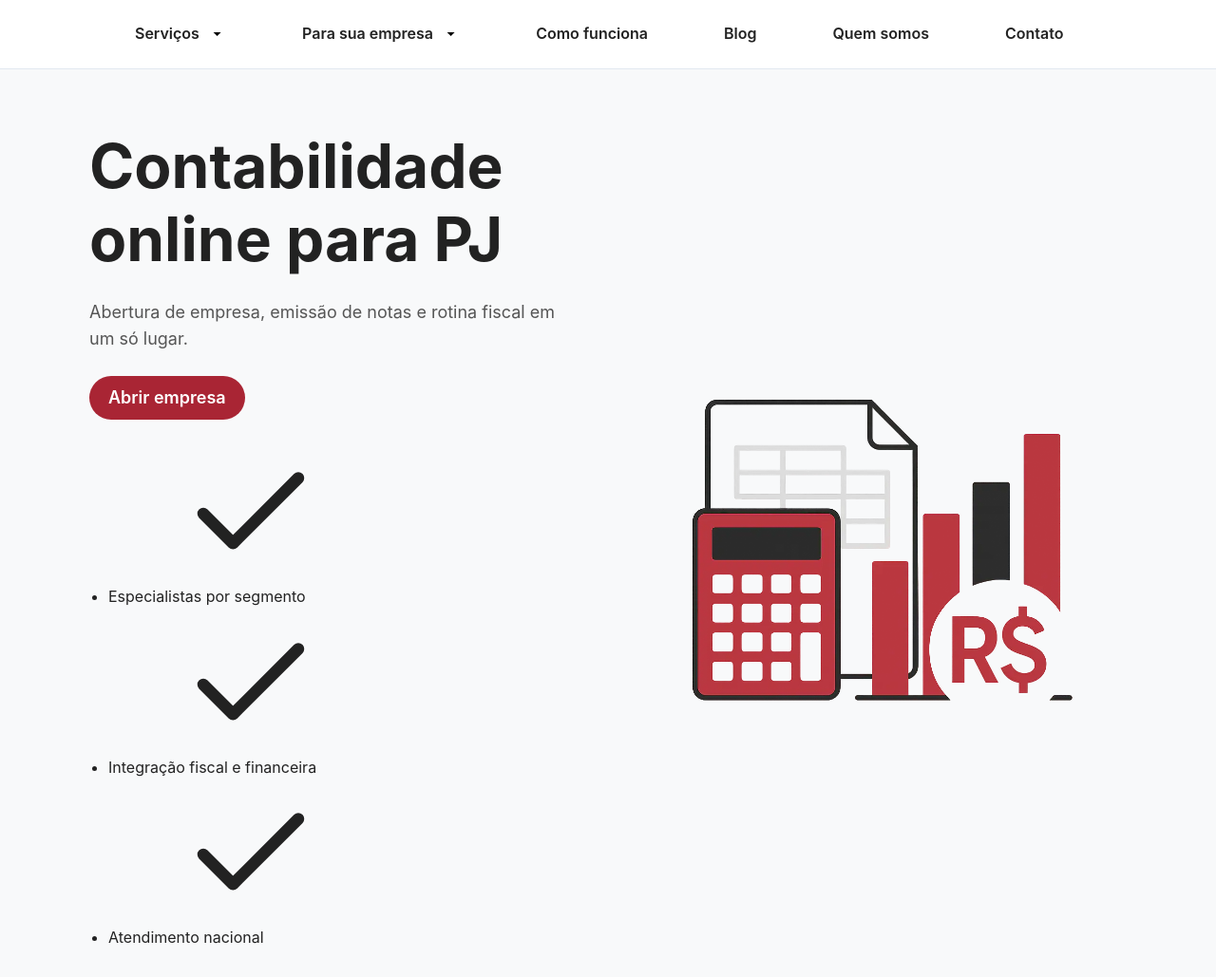
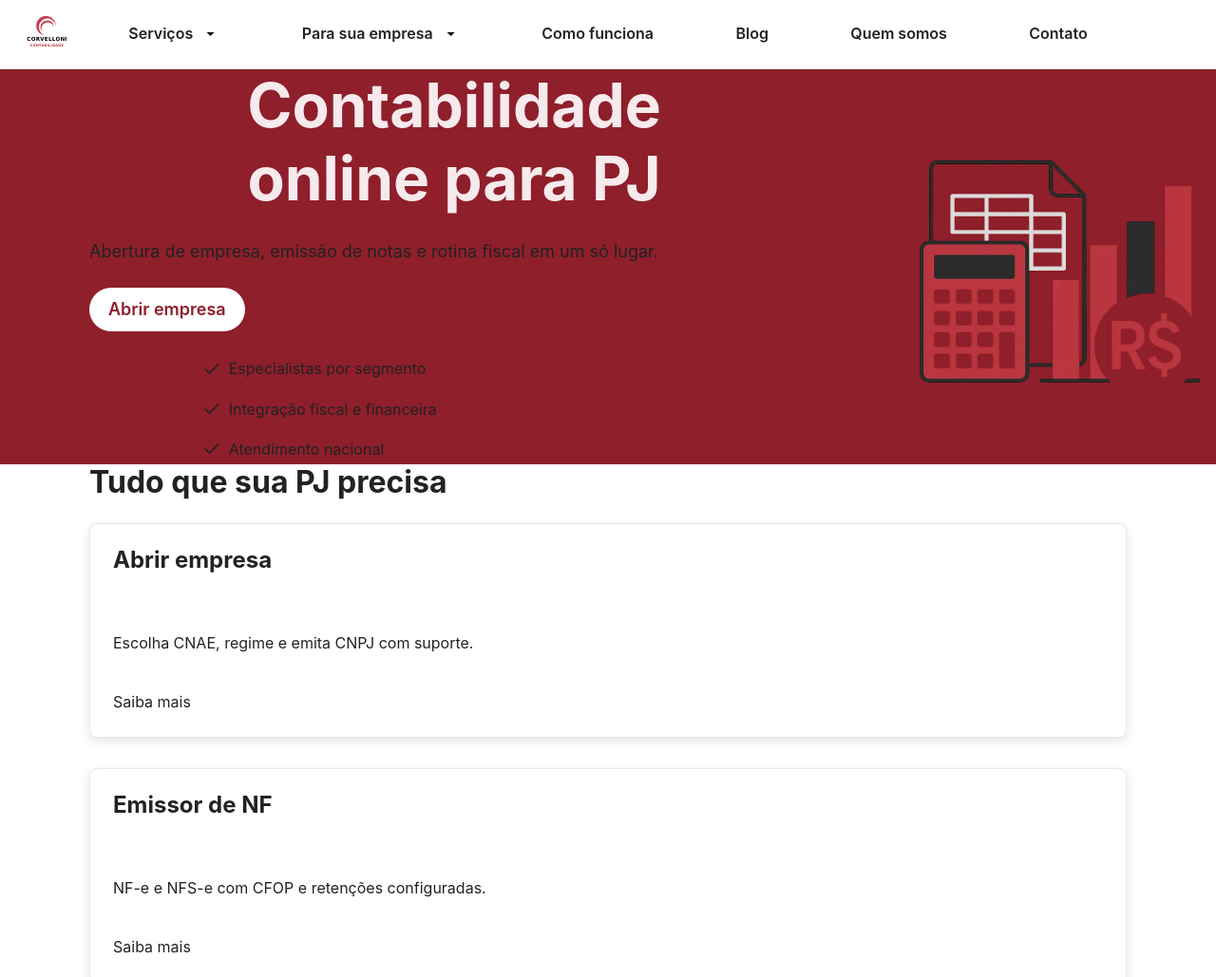
Before and after one commit to vittoroliveira-dev/corvelloni-contabilidade, a website built with Vite: page index.html in a window 1280 px wide. Shown: the top 1029 px of the page at 95% size. Built offline with nearby package versions, Linux system fonts and the light colour scheme.

Commit message:
Add files via upload

```diff
--- a/assets/css/components/_c-brand.css
+++ b/assets/css/components/_c-brand.css
@@ -1,9 +1,10 @@
-/* components/_c-brand.css */
-.c-brand {
+/* assets/css/components/_c-brand.css */
+@layer components {
+  .c-brand{
     display: inline-flex;
     flex: 0 0 auto;
     align-items: center;
-    gap: var(--space-sm);
+    gap: var(--space-sm, 12px);
     min-block-size: max(44px, var(--header-height-sm, 44px));
     color: var(--color-text);
     text-decoration: none;
@@ -11,47 +12,50 @@
     transition: opacity .2s ease, color .2s ease;
   }
 
-.c-brand:hover {
-    opacity: .88
+  .c-brand:hover,
+  .c-brand:focus-visible{ text-decoration: none; }
+
+  /* logo (IMG ou SVG externo) */
+  .c-brand__logo{
+    display: block;
+    inline-size: clamp(48px, 8vw, 96px);
+    block-size: auto;
+    max-block-size: var(--header-height, 72px);
+    height: auto;
   }
 
-/* logo (SVG ou IMG) */
-.c-brand__logo {
-    display: block;
-    inline-size: auto;
-    max-block-size: clamp(48px, 8vw, var(--header-height, 72px));
-}
+  /* remove qualquer pseudo antigo */
+  .c-brand::after{ content: none; }
 
-/* opcional: maior só no desktop */
+  /* desktop pode crescer um pouco */
   @media (min-width:48em){
-    .c-brand__logo {
-        max-block-size: clamp(56px, 7vw, var(--header-height, 72px));
+    .c-brand__logo{
+      inline-size: clamp(56px, 7vw, 112px);
+      max-block-size: var(--header-height, 72px);
     }
   }
 
-/* opcional: logo menor no rodapé */
-.c-footer .c-brand__logo {
+  /* rodapé: versão menor */
+  .c-footer .c-brand__logo{
     max-inline-size: 96px;
     max-block-size: none;
   }
 
   /* texto opcional da marca */
-.c-brand__text {
+  .c-brand__text{
     font-size: var(--fs-500);
     font-weight: 700;
     letter-spacing: .01em;
     white-space: nowrap;
   }
 
-/* variante compacta */
-.c-brand--compact .c-brand__text {
-    display: none
-}
+  .c-brand--compact .c-brand__text{ display: none; }
 
-/* se usar SVG inline */
-.c-brand__logo svg {
+  /* se for SVG inline */
+  .c-brand__logo svg{
     display: block;
     inline-size: auto;
     block-size: 100%;
-    fill: currentColor
+    fill: currentColor;
   }
+}
--- a/assets/css/components/_c-button.css
+++ b/assets/css/components/_c-button.css
@@ -3,8 +3,8 @@
     display: inline-block;
     padding: .875rem 1.25rem;
     border-radius: 999px;
-    background: var(--color-primary, #2f80ed);
-    color: #fff;
+    background: var(--cor-fundo-branco, #2f80ed);
+    color: var(--cor-primaria-hover);
     text-decoration: none;
     font-weight: 600;
     line-height: 1;
--- a/assets/css/components/_c-header.css
+++ b/assets/css/components/_c-header.css
@@ -1,18 +1,20 @@
 /* assets/css/components/_c-header.css */
+@layer components {
     .c-header {
         position: sticky;
         inset-block-start: 0;
         inline-size: 100%;
-    display: flex;
-    justify-content: center;
         z-index: var(--z-header, 1000);
         background-color: var(--header-bg, var(--color-bg));
         border-bottom: 1px solid var(--color-border);
         -webkit-tap-highlight-color: transparent;
-    transition: background-color var(--transition-base, .25s ease),
+        transition:
+            background-color var(--transition-base, .25s ease),
             border-color var(--transition-base, .25s ease),
             backdrop-filter var(--transition-base, .25s ease),
             box-shadow var(--transition-base, .25s ease);
+        /* header full-bleed */
+        --header-pad: clamp(12px, 2vw, 20px);
     }
 
     @supports (color-mix(in srgb, white 0%, black 0%)) {
@@ -36,16 +38,35 @@
         box-shadow: 0 6px 20px rgba(15, 23, 42, .08);
     }
 
+    /* container do header ocupa toda a largura somente aqui */
+    .c-header .o-container {
+        max-width: none;
+        padding-inline: var(--header-pad);
+    }
+
     .c-header__inner {
         inline-size: 100%;
-    display: flex;
+        display: grid;
+        grid-template-columns: 1fr auto 1fr;
+        /* centro real do viewport */
         align-items: center;
-    justify-content: space-between;
-    gap: var(--space-md);
+        gap: var(--space-lg, 24px);
         min-block-size: var(--header-height-sm, 64px);
     }
 
-@media (min-width: 48em) {
+    /* brand fica ancorado à esquerda */
+    .c-header__inner>.c-brand {
+        grid-column: 1;
+        justify-self: start;
+    }
+
+    /* nav ocupa a coluna central e fica centrada */
+    .c-header__inner>.c-nav {
+        grid-column: 2;
+        justify-self: center;
+    }
+
+    @media (min-width:48em) {
         .c-header__inner {
             min-block-size: var(--header-height, 72px);
         }
@@ -56,3 +77,4 @@
             transition: none;
         }
     }
+}
--- a/assets/css/components/_c-hero.css
+++ b/assets/css/components/_c-hero.css
@@ -1,8 +1,9 @@
 /* HERO */
 .c-hero {
-    padding-block: var(--space-xl) var(--space-lg);
-    background-color: var(--color-surface);
+    background-color: var(--cor-primaria-hover);
     text-align: center;
+    overflow: clip;
+    --hero-media-w: clamp(260px, 38vw, 380px);
 }
 
 .c-hero__inner {
@@ -12,17 +13,23 @@
 }
 
 .c-hero__title {
-    color: var(--color-text);
+    color: var(--primary-tint-12);
     margin-block-end: var(--space-sm);
+    margin: 0;
+    text-wrap: none;
+    text-align: center;
+    justify-content: center;
+    align-content: center;
+    /* sem travar; desktop usa balance */
 }
 
 .c-hero p {
     font-size: var(--fs-500);
-    color: var(--cor-texto-apoio);
-    max-inline-size: var(--measure, 65ch);
+    color: var(--cor-texto-principal);
     margin-inline: auto;
     margin-block-end: var(--space-md);
-    text-wrap: pretty;
+    justify-content: center;
+    align-content: center;
 }
 
 /* Ações */
@@ -81,36 +88,102 @@
     margin-inline: auto;
 }
 
-@media (min-width: 48em) {
+.c-hero__media img {
+    display: block;
+    width: 100%;
+    height: auto;
+    object-fit: contain;
+}
+
+/* Provas sociais */
+.c-hero__proof {
+    margin: 0;
+    padding: 0;
+    list-style: none;
+    display: grid;
+    gap: clamp(8px, 1.5vw, 12px);
+    max-inline-size: 48ch;
+    justify-content: center;
+    align-content: center;
+}
+
+.c-hero__proof li {
+    display: grid;
+    grid-template-columns: 1.25rem 1fr;
+    align-items: center;
+    column-gap: .5rem;
+    line-height: 1.4;
+    justify-content: center;
+    align-content: center;
+}
+
+.c-hero__proof .c-icon {
+    inline-size: 1.25rem;
+    block-size: 1.25rem;
+    justify-content: center;
+    align-content: center;
+}
+
+/* DESKTOP  unificado: texto largo + imagem colada no canto direito */
+@media (min-width:64em) {
     .c-hero {
         text-align: left;
+        /* bleed para colar a mídia no canto do viewport */
+        --bleed: clamp(0px,
+                calc((100vw - (var(--container-max) + (var(--container-padding) * 2))) / 2),
+                100vw);
     }
 
     .c-hero__inner {
         display: grid;
-        grid-template-columns: 1fr 1fr;
+        /* dá mais área real ao texto; evita quebra do H1 */
+        grid-template-columns: minmax(48rem, 1fr) minmax(260px, var(--hero-media-w));
+        align-items: end;
         gap: var(--space-xl);
-        align-items: center;
+    }
+
+    .c-hero__content {
+        max-width: none;
+        position: relative;
+        z-index: 1;
+
+    }
+
+    .c-hero__title {
+        text-wrap: balance;
+        justify-content: center;
+        align-content: center;
     }
 
     .c-hero p {
         margin-inline: 0;
+        justify-content: center;
+        align-content: center;
     }
 
     .c-hero__media {
         margin-block-start: 0;
+        inline-size: var(--hero-media-w);
+        justify-self: end;
+        /* canto direito */
+        margin-inline-end: calc(var(--bleed) * -1);
+        /* cola no viewport */
+        pointer-events: none;
     }
-    }
+}
 
-/* Modificadores de espaçamento opcionais */
+/* Modificadores */
 .c-hero--tight {
-    padding-block: var(--space-lg)
+    padding-block: var(--space-lg);
 }
 
 .c-hero--loose {
-    padding-block: calc(var(--space-xl) * 1.25)
+    padding-block: calc(var(--space-xl) * 1.25);
 }
 
-/* opcional: transparente sobre hero até rolar */
-  html.over-hero:not(.is-scrolled) .c-header{
-    background: transparent; border-color: transparent; backdrop-filter: none;}
+/* Header transparente sobre o hero até rolar */
+html.over-hero:not(.is-scrolled) .c-header {
+    background: transparent;
+    border-color: transparent;
+    backdrop-filter: none;
+}
--- /dev/null
+++ b/assets/css/components/_c-icon.css
@@ -0,0 +1,14 @@
+/* Tamanho padrão para qualquer SVG usado como ícone */
+  .c-icon {
+    inline-size: 1.25rem;
+    block-size: 1.25rem;
+    display: inline-block;
+    vertical-align: -0.125em;
+    flex: 0 0 auto;
+  }
+
+  /* Ícone de seta em dropdowns */
+  .c-icon--dropdown {
+    inline-size: 1em;
+    block-size: 1em;
+  }
--- a/assets/css/components/_c-nav.css
+++ b/assets/css/components/_c-nav.css
@@ -1,7 +1,7 @@
 /* Navegação principal */
 .c-nav {
     margin-inline-start: auto;
-    flex: 1 1 auto;
+    inline-size: max-content;
     display: flex;
     align-items: center;
     gap: var(--space-sm);
@@ -36,13 +36,14 @@
 
 .c-nav__list {
     display: flex;
-    justify-content: flex-end;
+    justify-content: center;
     align-items: center;
     flex-wrap: nowrap;
-    gap: clamp(var(--space-sm), 2.5vw, var(--space-lg));
+    gap: clamp(16px, 3vw, 48px);
     list-style: none;
     margin: 0;
     padding: 0;
+    white-space: nowrap;
 }
 
 .c-nav__item--has-dropdown {
@@ -104,6 +105,7 @@
         inset-block-start: calc(100% + var(--space-xs, .5rem));
         inset-inline-end: 0;
         display: flex;
+        justify-content: flex-start;
         flex-direction: column;
         align-items: stretch;
         gap: var(--space-xs, .5rem);
```
Lines whose indentation alone changed are shown as unchanged.
